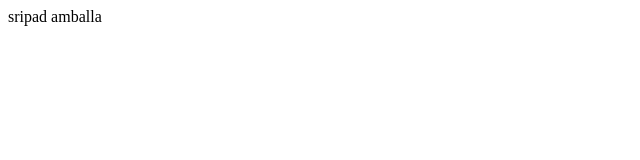
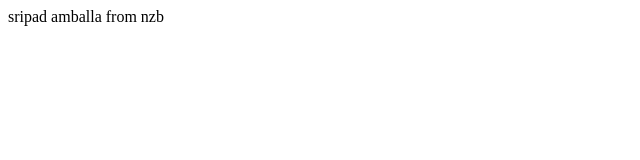
Before and after one commit to sripadAmballa/repo1, a plain HTML site: page index.html in a window 1280 px wide. Shown: the full height of the page, 0-640 px from the left. Drawn offline with Linux system fonts and the light colour scheme.

Commit message:
modified

```diff
--- a/index.html
+++ b/index.html
@@ -7,6 +7,6 @@
     <title>Document</title>
   </head>
   <body>
-    <div>sripad amballa</div>
+    <div>sripad amballa from nzb</div>
   </body>
 </html>
```
